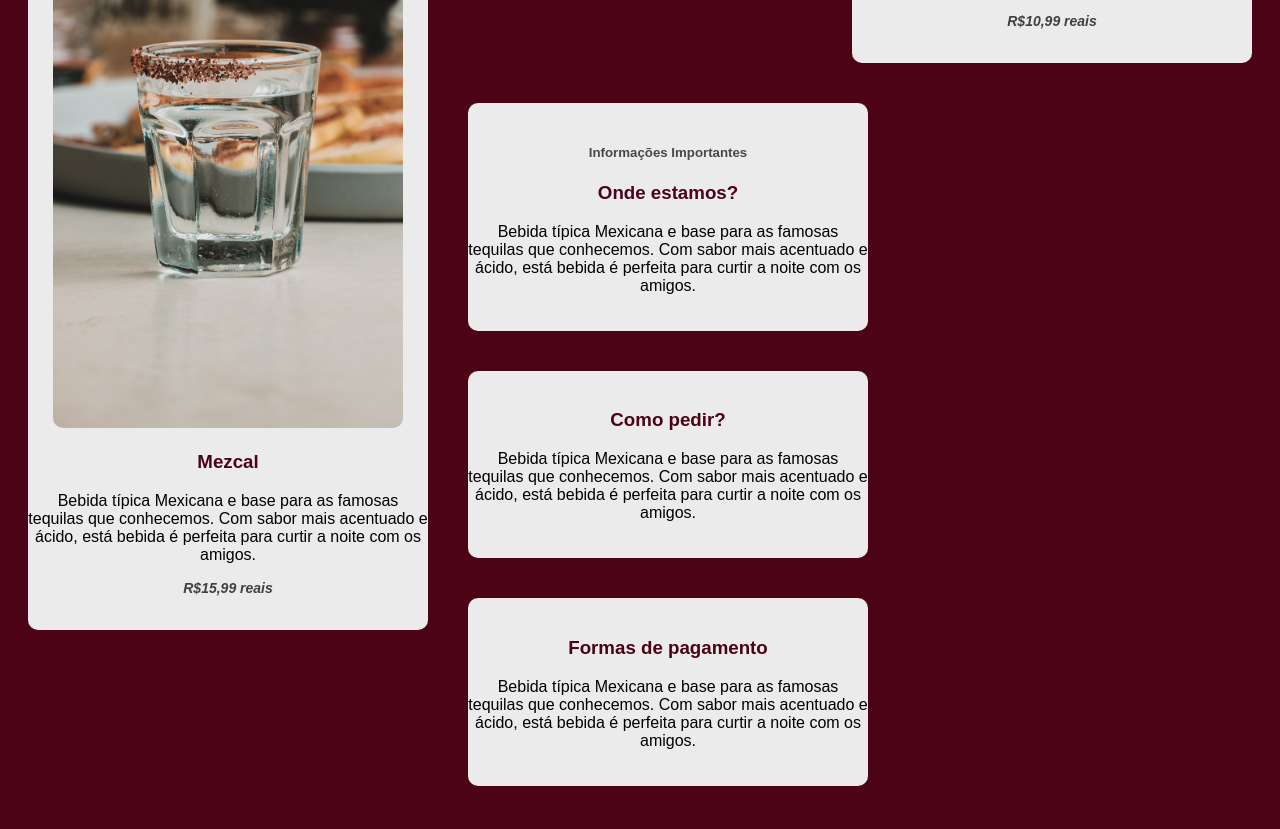
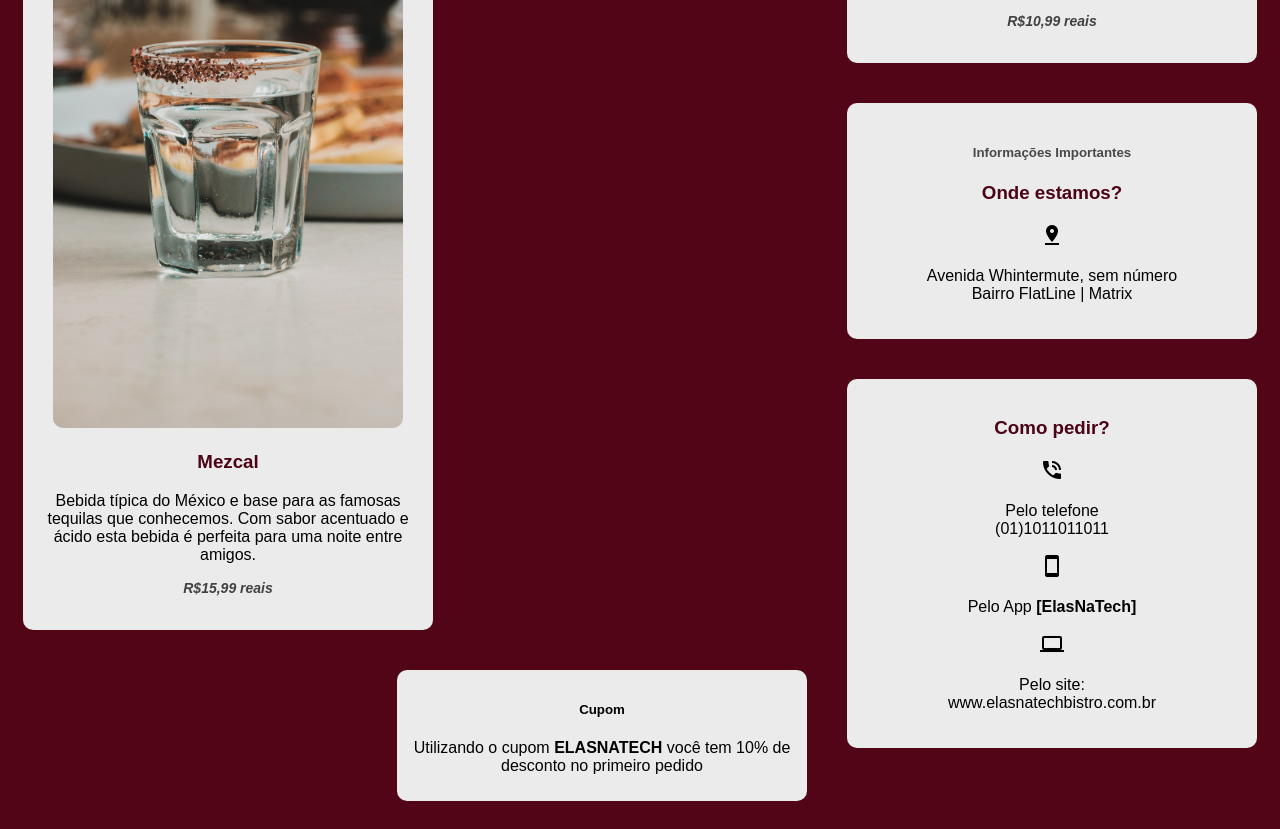
Before and after one commit to adrielyyamamotto/cardapio, a plain HTML site: page index.html in a window 1280 px wide. Shown: the part 1594-2423 px from the top of the page. Drawn offline with Linux system fonts and the light colour scheme.

Commit message:
versão final 1

```diff
--- a/index.html
+++ b/index.html
@@ -4,6 +4,7 @@
     <meta charset="UTF-8">
     <meta name="viewport" content="width=device-width, initial-scale=1.0">
     <title>Bistrô [ElasNaTech]</title>
+    <link rel="stylesheet" href="https://fonts.googleapis.com/icon?family=Material+Icons">
     <link rel="stylesheet" href="style.css">
 </head>
 <body>
@@ -12,6 +13,7 @@
     <hr>
     <h3 class="card">Cardápio</h3>
       <br>
+    <div id="geral">
       <div class="tipo1" id="entrada">
         <h5 class="subt">Entrada</h5>
         <br>
@@ -51,21 +53,28 @@
         <br>
         <img class="imag mezc" src="img/mezcal.jpg">
                 <h3>Mezcal</h3>
-                    <p>Bebida típica Mexicana e base para as famosas tequilas que conhecemos. Com sabor mais acentuado e ácido, está bebida é perfeita para curtir a noite com os amigos.</p>
+                    <p>Bebida típica do México e base para as famosas tequilas que conhecemos. Com sabor acentuado e ácido esta bebida é perfeita para uma noite entre amigos.</p>
                     <p class="preço">R$15,99 reais</p>
       </div>
       <div class="tipo1" id="local">
         <h5 class="subt">Informações Importantes</h5>
                 <h3>Onde estamos?</h3>
-                    <p>Bebida típica Mexicana e base para as famosas tequilas que conhecemos. Com sabor mais acentuado e ácido, está bebida é perfeita para curtir a noite com os amigos.</p>
+                <i class="material-icons">pin_drop</i>
+                    <p>Avenida Whintermute, sem número<br>Bairro FlatLine | Matrix</p>
       </div>
       <div class="tipo1" id="pedir">
                 <h3>Como pedir?</h3>
-                    <p>Bebida típica Mexicana e base para as famosas tequilas que conhecemos. Com sabor mais acentuado e ácido, está bebida é perfeita para curtir a noite com os amigos.</p>
+                <i class="material-icons">phone_in_talk</i>
+                    <p>Pelo telefone<br>(01)1011011011</p>
+                <i class="material-icons">smartphone</i>
+                    <p>Pelo App <strong>[ElasNaTech]</strong></p>
+                <i class="material-icons">computer</i>
+                    <p>Pelo site:<br>www.elasnatechbistro.com.br</p>
       </div>
-      <div class="tipo1" id="pedir">
-                <h3>Formas de pagamento</h3>
-                    <p>Bebida típica Mexicana e base para as famosas tequilas que conhecemos. Com sabor mais acentuado e ácido, está bebida é perfeita para curtir a noite com os amigos.</p>
+      <div class="tipo1" id="cupom">
+                <h5>Cupom</h5>
+                <p>Utilizando o cupom <strong>ELASNATECH</strong> você tem 10% de desconto no primeiro pedido</p>
       </div>
+    </div>
 </body>
 </html>
--- a/style.css
+++ b/style.css
@@ -1,5 +1,5 @@
 body {
-    background-color: #4b0315;
+    background-color: #530518;
     font-family: Arial, Helvetica, sans-serif;
 }
 
@@ -40,7 +40,7 @@ h1 {
     border-radius: 10px;
     margin-left: auto;
     margin-right: auto;
-    padding: 20px 0px;
+    padding: 20px 5px;
     height: auto;
     width: 400px;
     text-align: center;
@@ -80,3 +80,21 @@ div {
 #infos {
     float: right;
 }
+
+#local {
+    float: right;
+}
+
+#pedir {
+    float: right;
+}
+
+#cupom {
+    float: right;
+    padding-top: 10px;
+    padding-bottom: 10px;
+}
+
+#geral {
+    align-items: center;
+}
```
Also changed, not shown: img/bg-aky.png (added).
